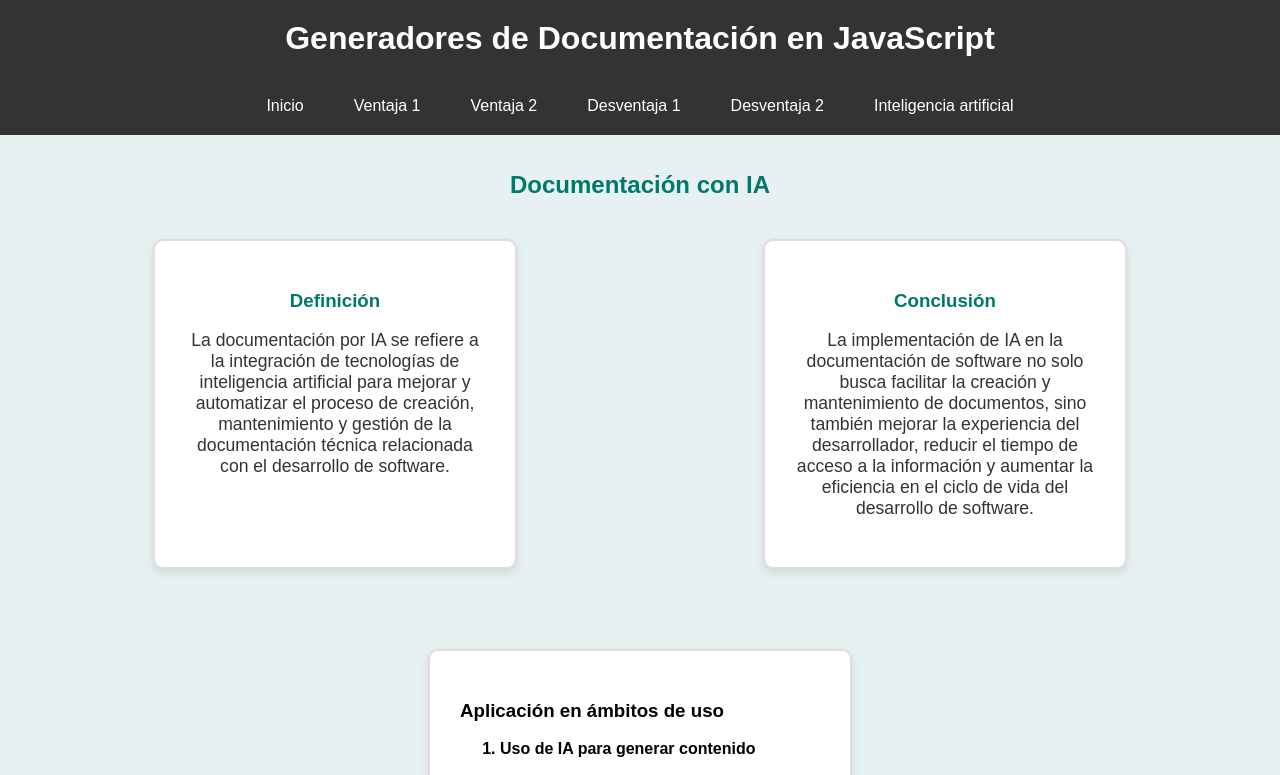
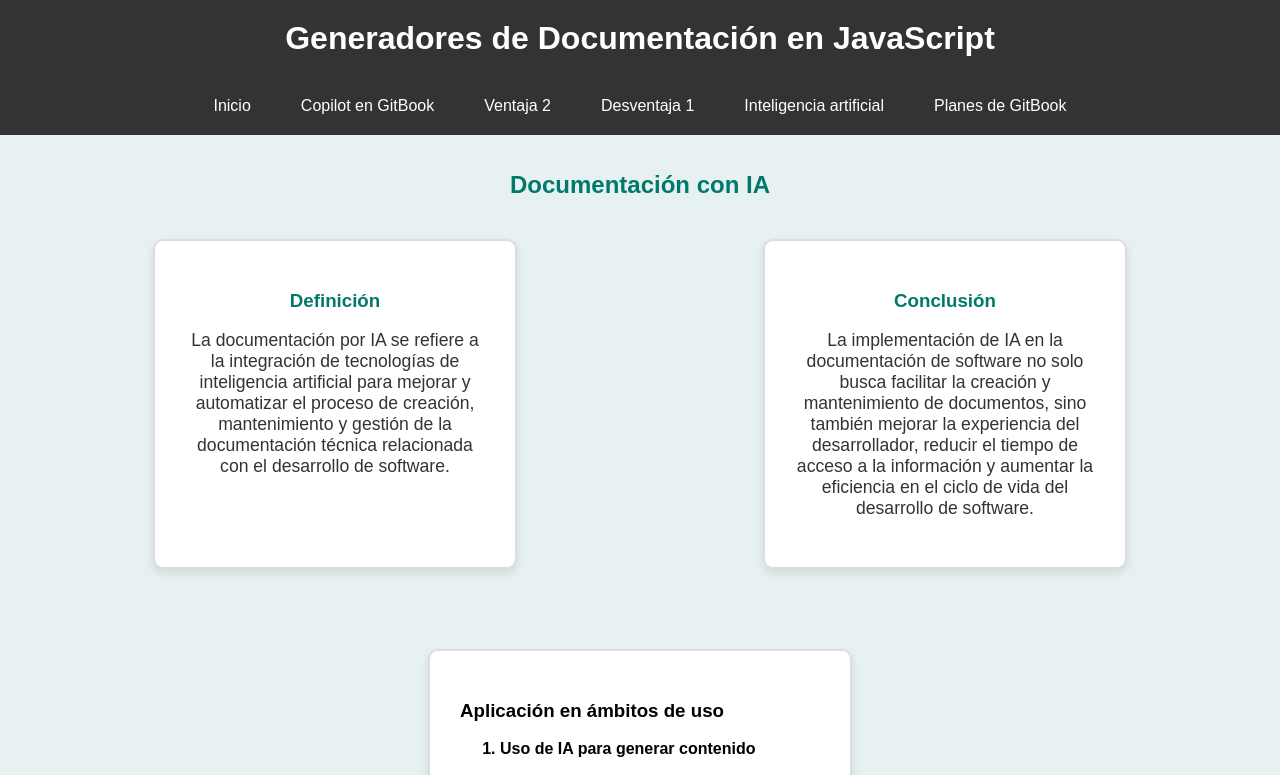
Before and after one commit to DanielJimenez357/TareaGitBook, a plain HTML site: page Documentacion_IA/index.html in a window 1280 px wide. Shown: the top 775 px of the page. Drawn offline with Linux system fonts and the light colour scheme.

Commit message:
arreglo barra navegacion

```diff
--- a/Documentacion_IA/index.html
+++ b/Documentacion_IA/index.html
@@ -18,11 +18,11 @@
     <nav class="barra-navegacion">
         <ul>
             <li><a href="../index.html">Inicio</a></li>
-            <li><a href="../Pag_Ventaja1/ventaja1.html">Ventaja 1</a></li>
+            <li><a href="../Pag_Ventaja1/ventaja1.html">Copilot en GitBook</a></li>
             <li><a href="../Pag_Ventaja2/ventaja2.html">Ventaja 2</a></li>
             <li><a href="../Pag_Desventajas1/desventaja1.html">Desventaja 1</a></li>
-            <li><a href="../Pag_Desventajas2/desventajas2.html">Desventaja 2</a></li>
-            <li><a href="#">Inteligencia artificial</a></li>
+            <li><a href="../Documentacion_IA/index.html">Inteligencia artificial</a></li>
+            <li><a href="../planes/planes.html">Planes de GitBook</a></li>
         </ul>
     </nav>
 
```
Also changed, not shown: Pag_Desventajas1/desventaja1.html (+4 -3 lines), Pag_Ventaja1/descVentaja.html (+3 -2 lines), Pag_Ventaja1/ventaja1.html (+3 -2 lines), Pag_Ventaja2/ventaja2.html (+3 -2 lines), index.html (+1 -2 lines), planes/planes.html (+6 -5 lines).
